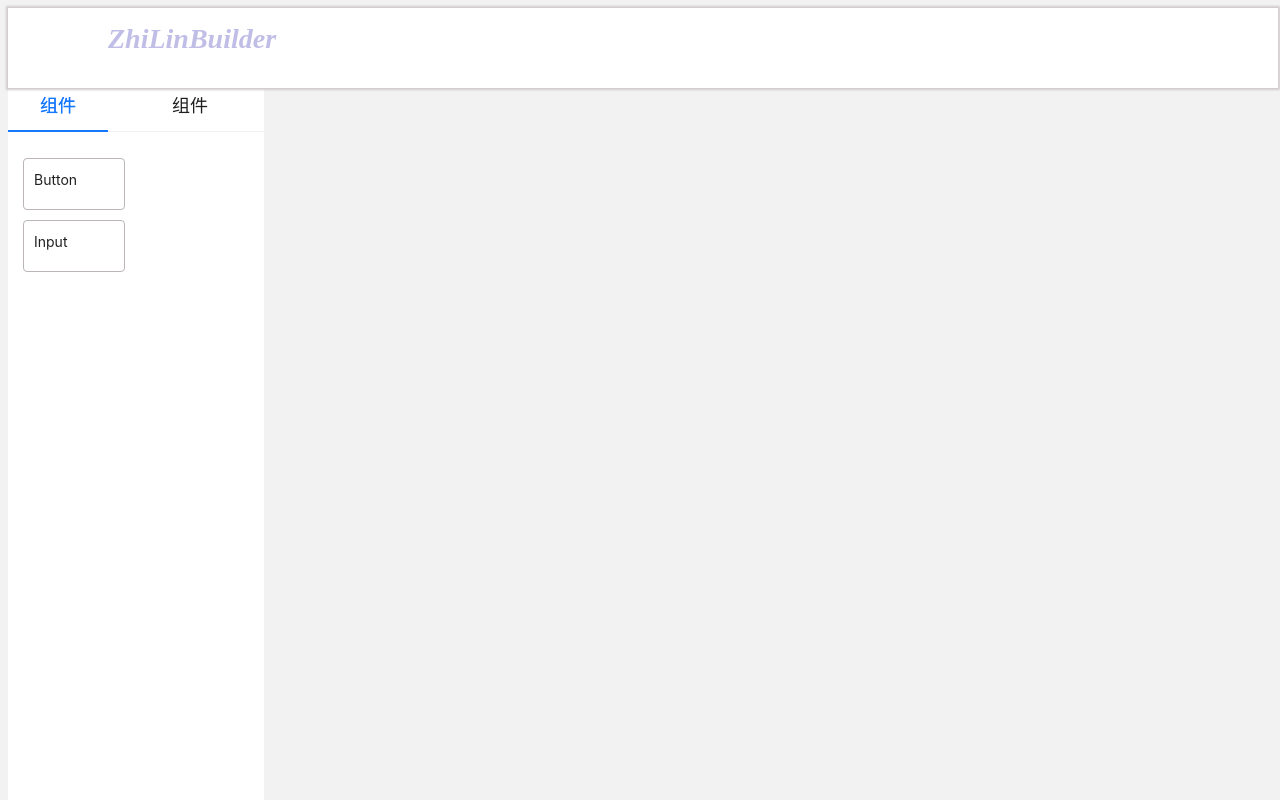
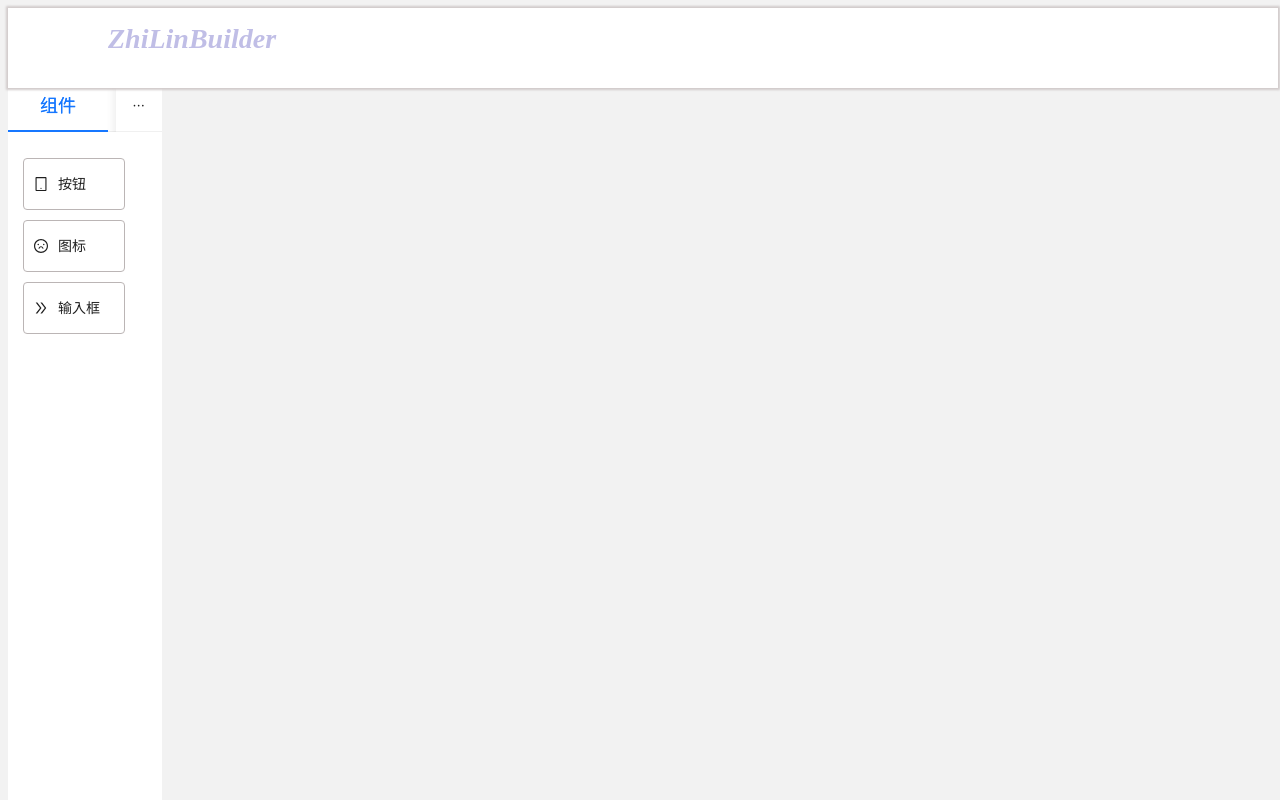
Before and after one commit to zhishuai-G/ZhiLinBuilder, a React (Vite) app: page / in a window 1280 px wide. Built offline with nearby package versions, Linux system fonts and the light colour scheme.

Commit message:
fix：第一节，补充组件自定义图标和名称

```diff
--- /dev/null
+++ b/src/pages/builder/componentArea/components/icon/index.tsx
@@ -0,0 +1,6 @@
+
+export default function Icon() {
+  return (
+    <div>Icon</div>
+  )
+}
--- a/src/pages/builder/componentArea/components/index.tsx
+++ b/src/pages/builder/componentArea/components/index.tsx
@@ -1,7 +1,9 @@
 import Button from './button'
 import Input from './input'
+import Icon from './icon'
 
 export {
   Button,
-  Input
+  Input,
+  Icon
 }
--- a/src/pages/builder/componentArea/index.tsx
+++ b/src/pages/builder/componentArea/index.tsx
@@ -2,6 +2,7 @@ import React from 'react';
 import { Tabs } from 'antd';
 import type { TabsProps } from 'antd';
 import * as components from './components'
+import { componentIconMap, componentTextMap } from './staticUtil/iconList'
 import './style'
 
 const onChange = (key: string) => {
@@ -10,12 +11,17 @@ const onChange = (key: string) => {
 
 const renderComponent = () => {
   return (
-    <div>
+    <div className='componetGroup'>
       {
         Object.keys(components).map((name: string, index: number) => {
+          const Icon = componentIconMap[name]
+          const Text = componentTextMap[name]
           return (
             <div key={index} draggable='true' className='componentItem'>
-              <div style={{ display: 'inline-block' }}><span>{name}</span></div>
+              <div style={{ display: 'inline-block' }}>
+                <span><Icon style={{ marginRight: '10px' }} /></span>
+                <span>{Text}</span>
+              </div>
             </div>
           )
         })
@@ -27,12 +33,12 @@ const renderComponent = () => {
 const items: TabsProps['items'] = [
   {
     key: '1',
-    label: <div style={{fontSize:'18px',width:'100px',textAlign:'center'}}>组件</div>,
+    label: <div style={{ fontSize: '18px', width: '100px', textAlign: 'center' }}>组件</div>,
     children: renderComponent(),
   },
   {
     key: '2',
-    label: <div style={{fontSize:'18px',width:'100px',textAlign:'center'}}>组件</div>,
+    label: <div style={{ fontSize: '18px', width: '100px', textAlign: 'center' }}>数据</div>,
     children: 'Content of Tab Pane 2',
   },
 ];
--- /dev/null
+++ b/src/pages/builder/componentArea/staticUtil/iconList.tsx
@@ -0,0 +1,30 @@
+import {
+  TabletOutlined,
+  FrownOutlined,
+  DoubleRightOutlined
+} from '@ant-design/icons';
+
+interface ComponentIconMap {
+  [key: string]: any
+}
+
+interface ComponentTextMap {
+  [key: string]: string
+}
+
+const componentIconMap: ComponentIconMap = {
+  Button: TabletOutlined,
+  Icon: FrownOutlined,
+  Input: DoubleRightOutlined
+}
+
+const componentTextMap: ComponentTextMap = {
+  Button: '按钮',
+  Icon: '图标',
+  Input: '输入框'
+}
+
+export {
+  componentIconMap,
+  componentTextMap
+}
--- a/src/pages/builder/componentArea/style/index.less
+++ b/src/pages/builder/componentArea/style/index.less
@@ -1,7 +1,7 @@
 .componentArea {
   position: absolute;
   top: 10%;
-  width: 20%;
+  width: 12%;
   background-color: white;
   height: 90%;
 }
@@ -15,3 +15,9 @@
   border-radius: 4px;
   padding: 10px;
 }
+
+.componetGroup {
+  display: flex;
+  flex-wrap: wrap;
+  line-height: 30px;
+}
```
